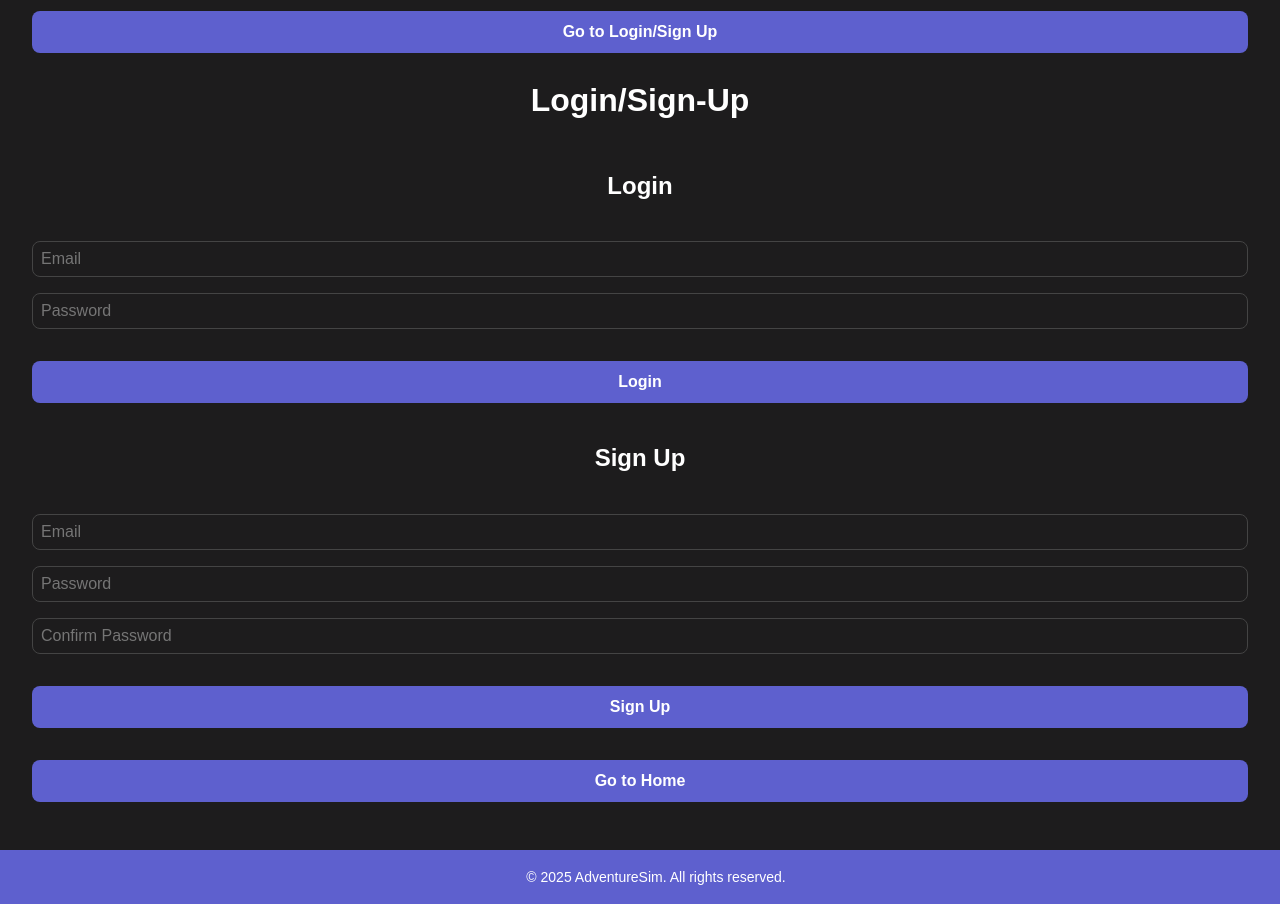
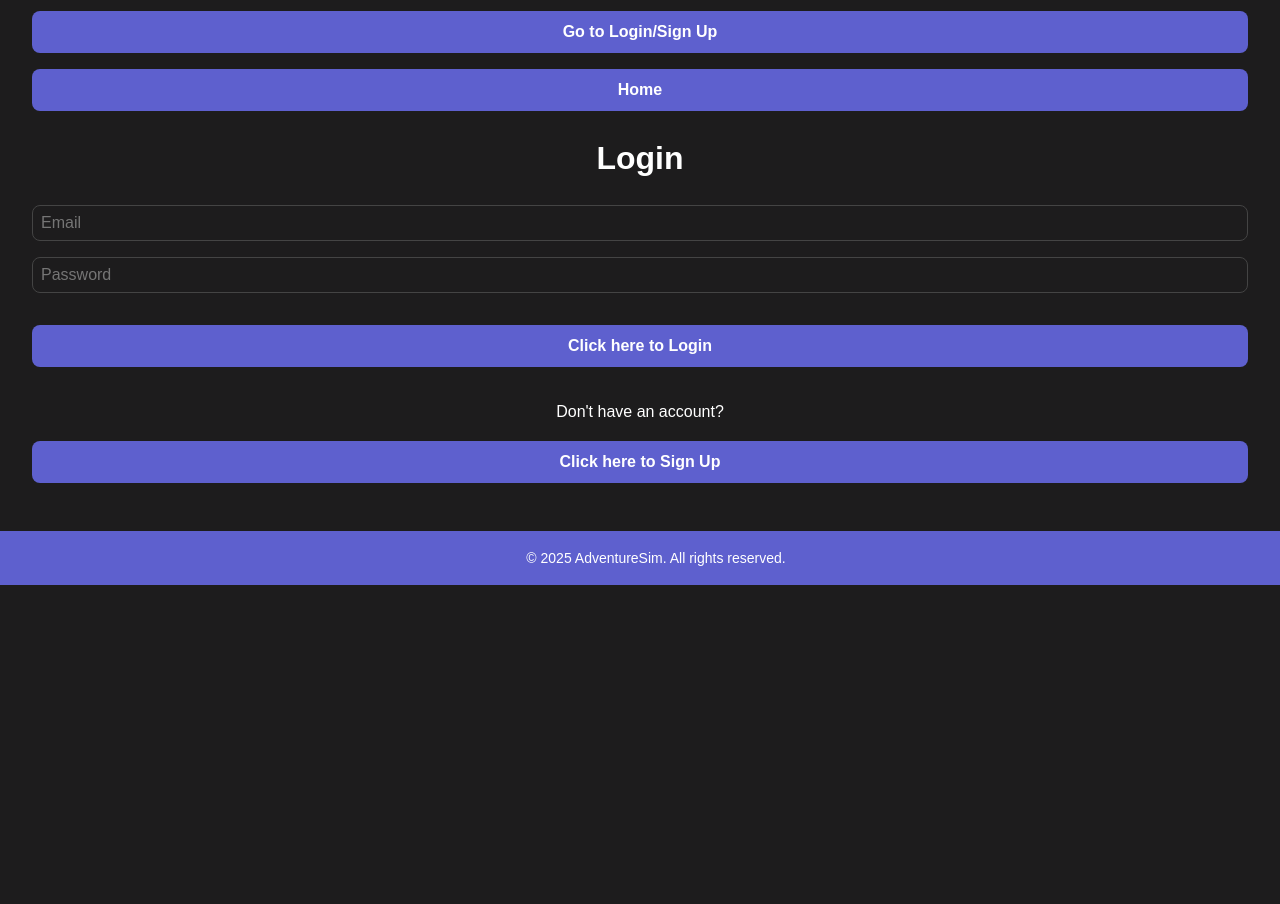
Before and after one commit to abelgtzrs/AdventureSim, a React (Vite) app in the folder client/: page /logIn-signUp in a window 1280 px wide. Shown: the part 520-1424 px from the top of the page. After the commit the page ends 1105 px from the top, so only its background shows below. Built offline with nearby package versions, Linux system fonts and the light colour scheme.

Commit message:
minor change on the login && signup page

```diff
--- a/client/src/page/logIn-signUp.tsx
+++ b/client/src/page/logIn-signUp.tsx
@@ -1,11 +1,10 @@
 import { useState, ChangeEvent, FormEvent } from "react";
 import { useNavigate } from "react-router-dom";
-import './styles/login-signup.css';
+import "./styles/login-signup.css";
 
-// Mock AuthService for demonstration purposes
 const AuthService = {
   authenticateUser: async (email: string, password: string): Promise<boolean> => {
-    // Replace this with actual authentication logic
+    // Simulated success only for demo user
     return email === "test@example.com" && password === "password123";
   },
 };
@@ -15,141 +14,114 @@ interface LoginInfo {
   password: string;
 }
 
-interface SignupInfo {
-  email: string;
-  password: string;
+interface SignupInfo extends LoginInfo {
   confirmPassword: string;
 }
 
 export default function AuthPage() {
   const navigate = useNavigate();
-  const [errorMessage, setErrorMessage] = useState<string | null>(null);
-  const [loginInfo, setLoginInfo] = useState<LoginInfo>({
-    email: '',
-    password: '',
-  });
+  const [isLogin, setIsLogin] = useState(true);
 
-  const [signupInfo, setSignupInfo] = useState<SignupInfo>({
-    email: "",
-    password: "",
-    confirmPassword: "",
-  });
+  const [loginInfo, setLoginInfo] = useState<LoginInfo>({ email: "", password: "" });
+  const [signupInfo, setSignupInfo] = useState<SignupInfo>({ email: "", password: "", confirmPassword: "" });
 
-  const handleChange = (
-    e: React.ChangeEvent<HTMLInputElement>,
-    setState: React.Dispatch<React.SetStateAction<any>>
-  ) => {
+  const handleChange = (e: ChangeEvent<HTMLInputElement>, setter: Function) => {
     const { name, value } = e.target;
-    setState((prevState: any) => ({ ...prevState, [name]: value }));
+    setter((prev: any) => ({ ...prev, [name]: value }));
   };
 
-  const handleSignupSubmit = async (e: React.FormEvent<HTMLFormElement>) => {
+  const handleLoginSubmit = async (e: FormEvent) => {
     e.preventDefault();
-    setSignupInfo({ email: "", password: "", confirmPassword: "" }); // Clear any previous error messages
-    console.log('Signup Info:', JSON.stringify(signupInfo, null, 2));
-    alert('Signup successful!');
+    const success = await AuthService.authenticateUser(loginInfo.email, loginInfo.password);
+    if (success) {
+      alert("Login successful!");
+      setLoginInfo({ email: "", password: "" });
+    } else {
+      navigate("/error", { state: { message: "Invalid email or password." } });
+    }
+  };
 
-  // Check if all fields are filled
-  if (!signupInfo.email || !signupInfo.password || !signupInfo.confirmPassword) {
-      console.error("All fields are required.");
-      alert("Please fill in all fields.");
+  const handleSignupSubmit = async (e: FormEvent) => {
+    e.preventDefault();
+
+    const { email, password, confirmPassword } = signupInfo;
+
+    if (!email || !password || !confirmPassword) {
+      navigate("/error", { state: { message: "All fields are required." } });
       return;
     }
 
-    // Check if passwords match
-    if (signupInfo.password !== signupInfo.confirmPassword) {
-      console.error("Passwords do not match.");
-      alert("Passwords do not match. Please try again.");
+    if (password !== confirmPassword) {
+      navigate("/error", { state: { message: "Passwords do not match." } });
       return;
     }
 
-    // Check password strength (example: minimum 8 characters)
-    if (signupInfo.password.length < 8) {
-      console.error("Password must be at least 8 characters long.");
-      alert("Password must be at least 8 characters long.");
+    if (password.length < 8) {
+      navigate("/error", { state: { message: "Password must be at least 8 characters long." } });
       return;
     }
 
-    // Proceed with signup logic
-   setErrorMessage(null); // Clear any previous error messages
-    const success = await AuthService.authenticateUser(signupInfo.email, signupInfo.password);
+    const success = await AuthService.authenticateUser(email, password);
 
     if (success) {
-      alert('Signup successful!');
-      setSignupInfo({ email: '', password: '', confirmPassword: '' }); // Clear form fields
+      alert("Signup successful!");
+      setSignupInfo({ email: "", password: "", confirmPassword: "" });
+      setIsLogin(true);
     } else {
-      setErrorMessage('Signup failed. Please try again.');
+      navigate("/error", { state: { message: "Signup failed. Try again." } });
     }
-  };
-
-  const handleLoginSubmit = async (e: FormEvent<HTMLFormElement>) => {
-      e.preventDefault();
-      console.log("Login Info:", JSON.stringify(loginInfo, null, 2)); // Accessing loginInfo from state
-
-      const success = await AuthService.authenticateUser(loginInfo.email, loginInfo.password);
-
-    if (success) {
-      alert('Login successful!');
-      setLoginInfo({ email: '', password: '' }); // Clear form fields
-    } else {
-      setErrorMessage('Invalid email or password.');
-    }
-  };
-
-const handleHomeClick = () => {
-  navigate('/');
   };
 
   return (
     <div className="auth-page">
-    <h1>Login/Sign-Up</h1>
-    {errorMessage && <p className="error-message">{errorMessage}</p>}
-    <div className="auth-forms">
-      <form onSubmit={handleLoginSubmit}>
-        <h2>Login</h2>
+
+      <button className="home-button" onClick={() => navigate("/")}>Home</button>
+
+      <h1>{isLogin ? "Login" : "Sign Up"}</h1>
+
+      <form onSubmit={isLogin ? handleLoginSubmit : handleSignupSubmit} className="auth-form">
         <input
           type="email"
           name="email"
           placeholder="Email"
-          value={loginInfo.email}
-          onChange={(e) => handleChange(e, setLoginInfo)}
+          value={isLogin ? loginInfo.email : signupInfo.email}
+          onChange={(e) => handleChange(e, isLogin ? setLoginInfo : setSignupInfo)}
+          required
         />
         <input
           type="password"
           name="password"
           placeholder="Password"
-          value={loginInfo.password}
-          onChange={(e) => handleChange(e, setLoginInfo)}
+          value={isLogin ? loginInfo.password : signupInfo.password}
+          onChange={(e) => handleChange(e, isLogin ? setLoginInfo : setSignupInfo)}
+          required
         />
-        <button type="submit">Login</button>
-      </form>
-      <form onSubmit={handleSignupSubmit}>
-        <h2>Sign Up</h2>
-        <input
-          type="email"
-          name="email"
-          placeholder="Email"
-          value={signupInfo.email}
-          onChange={(e) => handleChange(e, setSignupInfo)}
-        />
-        <input
-          type="password"
-          name="password"
-          placeholder="Password"
-          value={signupInfo.password}
-          onChange={(e) => handleChange(e, setSignupInfo)}
-        />
+        {!isLogin && (
           <input
             type="password"
             name="confirmPassword"
             placeholder="Confirm Password"
             value={signupInfo.confirmPassword}
             onChange={(e) => handleChange(e, setSignupInfo)}
+            required
           />
-        <button type="submit">Sign Up</button>
+        )}
+        <button type="submit">{isLogin ? "Click here to Login" : "Click here to Sign Up"}</button>
       </form>
-    </div>
-    <button onClick={handleHomeClick}>Go to Home</button>
+
+      <p className="toggle-mode">
+        {isLogin ? (
+          <>
+            Don't have an account?{" "}
+            <button onClick={() => setIsLogin(false)}>Click here to Sign Up</button>
+          </>
+        ) : (
+          <>
+            Already have an account?{" "}
+            <button onClick={() => setIsLogin(true)}>Click here to Login</button>
+          </>
+        )}
+      </p>
     </div>
   );
-};
+}
```
Lines whose indentation alone changed are shown as unchanged.
